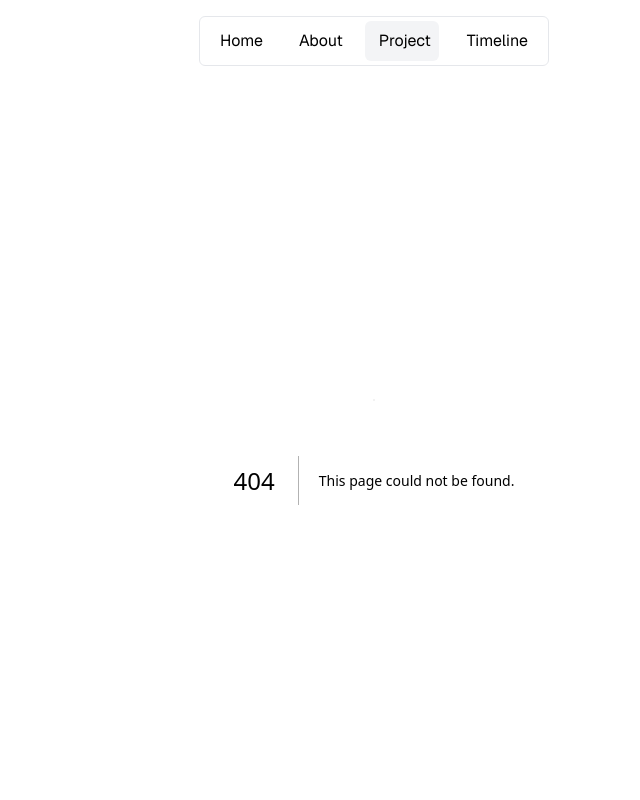
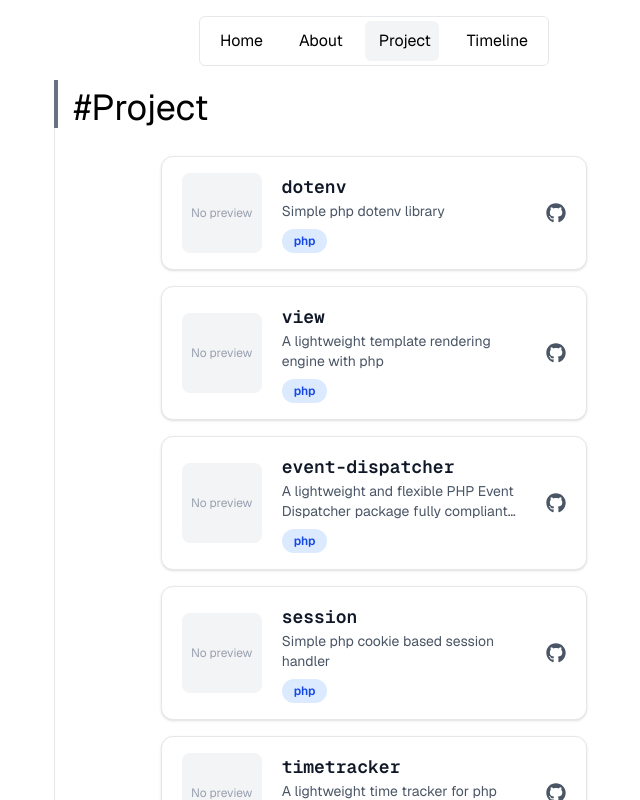
Before and after one commit to naingaunglwin-dev/personal__hub, a Next.js app: page /project in a window 1280 px wide. Before the commit this address had no page. Shown: the top 800 px of the page, without its empty margins (266-906 px from the left). Built offline with nearby package versions, Linux system fonts and the light colour scheme; a web font is replaced by a local one.

Commit message:
feat: add projects list page

```diff
--- /dev/null
+++ b/app/project/page.tsx
@@ -0,0 +1,105 @@
+'use client';
+
+import { ProjectProps } from "@/types/project";
+import { ProjectListItem } from "@/components/project-list-item";
+import { useEffect, useState } from "react";
+import Modal from "@/components/modal";
+import Badge from "@/components/ui/badge";
+import * as React from "react";
+import { Tech } from "@/types/tech";
+import { FaGithub } from "react-icons/fa";
+import { AnimatePresence } from "framer-motion";
+
+
+export default function Project() {
+
+  const projects: ProjectProps[] = [
+    { title: "dotenv", description: "Simple php dotenv library", tech: ["php"], link: "naingaunglwin-dev/dotenv" },
+    { title: "view", description: "A lightweight template rendering engine with php", tech: ["php"], link: "naingaunglwin-dev/view" },
+    { title: "event-dispatcher", description: "A lightweight and flexible PHP Event Dispatcher package fully compliant with PSR-14", tech: ["php"], link: "naingaunglwin-dev/event-dispatcher" },
+    { title: "session", description: "Simple php cookie based session handler", tech: ["php"], link: "naingaunglwin-dev/session" },
+    { title: "timetracker", description: "A lightweight time tracker for php", tech: ["php"], link: "naingaunglwin-dev/timetracker" },
+    { title: "novaframe", description: "A basic php framework [WIP]", tech: ["php"], image: "novaframe", link: "naingaunglwin-dev/novaframe" },
+    { title: "poll", description: "Simple polling system with Codeigniter & Tailwindcss", tech: ["codeigniter"], link: "naingaunglwin-dev/poll" },
+    { title: "job-portal", description: "Simple job portal with Codeigniter", tech: ["codeigniter"], link: "naingaunglwin-dev/job-portal" },
+    { title: "sorter", description: "A small javascript library, sorting alphabetically and numerically", tech: ["javascript"], link: "naingaunglwin-dev/sorter" },
+    { title: "numguesser", description: "Simple number guesser game with javascript", tech: ["javascript"], link: "naingaunglwin-dev/numguesser" },
+    { title: "abnews_app", description: "A clone app of hackernews with flutter", tech: ["flutter"], link: "naingaunglwin-dev/abnews_app" },
+    { title: "openbook", description: "Openbook is a simple online library application built with Laravel (API backend) and React (frontend)", tech: ["react", "laravel"], link: "naingaunglwin-dev/openbook" },
+  ];
+
+  const [active, setActive] = useState(null);
+  const [isModalOpen, setIsModalOpen] = useState(false); // State to manage modal visibility
+
+  const openModal = (project: ProjectProps) => {
+    setActive(project);
+    setIsModalOpen(true)
+  };
+  const closeModal = () => setIsModalOpen(false);
+
+  useEffect(() => {
+    if (isModalOpen) {
+      document.body.style.overflow = 'hidden'
+    } else {
+      document.body.style.overflow = ''
+    }
+  }, [isModalOpen])
+
+  return (
+    <section className="calc-min-h-screen md:calc-min-h-screen-md flex items-center relative overflow-hidden font-sans">
+      <span className="hidden lg:block absolute border-l border-gray-200 left-1/4 top-0 bottom-0"></span>
+      <div className="relative w-full pb-4">
+        <div className="w-full sm:w-11/12 lg:w-1/2 m-auto space-y-7">
+          <div className="lg:border-l-4 border-gray-500 ps-4 pt-2 text-4xl">#Project</div>
+          <div className="w-11/12 xl:w-2/3 m-auto">
+            <div className="space-y-4">
+              {projects.map((project) => (
+                <ProjectListItem
+                  key={project.title}
+                  project={project}
+                  onSelect={openModal}
+                />
+              ))}
+            </div>
+          </div>
+        </div>
+      </div>
+
+      <AnimatePresence>
+        { active && isModalOpen && (
+          <Modal onClose={closeModal}>
+            <>
+              <div className={`${active.image ? 'w-fit m-auto' : 'w-full'} h-48 rounded-lg bg-gray-100 flex-shrink-0 overflow-hidden my-5`} >
+                {active.image ? (
+                  <img
+                    src={`projects/${active.image}.png`}
+                    alt={active.title}
+                    className="w-fit h-full object-cover m-auto"
+                  />
+                ) : (
+                  <div className="w-full h-full flex items-center justify-center text-xs text-gray-400">
+                    No preview
+                  </div>
+                )}
+              </div>
+
+              <div className="text-xl font-bold text-center mb-3">{active.title}</div>
+              <div className="text-gray-500 text-sm">{active.description}</div>
+              <div className="mt-2 flex gap-2 flex-wrap">
+                {active.tech.map((tech: Tech) => (
+                  <Badge key={tech}>{tech}</Badge>
+                ))}
+              </div>
+              <div className="mt-6">
+                <a href={`https://github.com/${active.link}`} target="_blank" className="flex gap-2 justify-center items-center text-white bg-black pt-3 pb-2 rounded-lg">
+                  Github <FaGithub />
+                </a>
+              </div>
+            </>
+          </Modal>
+        )}
+      </AnimatePresence>
+
+    </section>
+  );
+}
--- /dev/null
+++ b/components/modal.tsx
@@ -0,0 +1,43 @@
+'use client'
+
+import { motion } from 'framer-motion'
+import { IoClose } from "react-icons/io5"
+
+interface ModalProps {
+  onClose: () => void
+  children: React.ReactNode
+}
+
+export default function Modal({ onClose, children }: ModalProps) {
+  return (
+    <div className="fixed inset-0 z-50 flex items-center justify-center">
+
+      <motion.div
+        className="absolute inset-0 bg-zinc-900/70 md:backdrop-blur-xs"
+        onClick={onClose}
+        aria-hidden="true"
+        initial={{ opacity: 0 }}
+        animate={{ opacity: 1 }}
+        exit={{ opacity: 0 }}
+      />
+
+      <motion.div
+        className="relative z-10 bg-white rounded-xl shadow-xl w-full max-w-lg p-6 m-4"
+        initial={{ opacity: 0, scale: 0.95, y: 20 }}
+        animate={{ opacity: 1, scale: 1, y: 0 }}
+        exit={{ opacity: 0, scale: 0.95, y: 10 }}
+        transition={{ duration: 0.25, ease: 'easeOut' }}
+      >
+        <button
+          onClick={onClose}
+          className="absolute top-2 right-2 text-gray-400 hover:text-gray-600 transition cursor-pointer"
+          aria-label="Close modal"
+        >
+          <IoClose className="w-7 h-7" />
+        </button>
+
+        {children}
+      </motion.div>
+    </div>
+  )
+}
--- /dev/null
+++ b/components/project-list-item.tsx
@@ -0,0 +1,70 @@
+import * as React from "react";
+import Badge from "@/components/ui/badge";
+import { ProjectProps } from "@/types/project";
+import { FaGithub } from "react-icons/fa";
+
+interface Props {
+  project: ProjectProps;
+  onSelect: (project: ProjectProps) => void;
+}
+
+export function ProjectListItem({ project, onSelect }: Props) {
+  return (
+    <div
+      onClick={() => onSelect(project)}
+      className="
+        group cursor-pointer
+        flex items-center gap-5
+        w-full min-h-28 h-fit
+        px-5 py-4
+        rounded-xl
+        border border-gray-200
+        bg-white
+        hover:bg-gray-50
+        shadow-sm
+      "
+    >
+      <div className="w-20 h-20 rounded-lg bg-gray-100 flex-shrink-0 overflow-hidden">
+        {project.image ? (
+          <img
+            src={`projects/${project.image}.png`}
+            alt={project.title}
+            className="w-full h-full object-cover"
+          />
+        ) : (
+          <div className="w-full h-full flex items-center justify-center text-xs text-gray-400">
+            No preview
+          </div>
+        )}
+      </div>
+
+      <div className="flex-1 min-w-0">
+        <h3 className="font-mono font-semibold text-lg text-gray-900 truncate">
+          {project.title}
+        </h3>
+        <p className="text-sm text-gray-600 line-clamp-2">
+          {project.description}
+        </p>
+
+        <div className="mt-2 flex gap-2 flex-wrap">
+          {project.tech.map((tech) => (
+            <Badge key={tech}>{tech}</Badge>
+          ))}
+        </div>
+      </div>
+
+      <div
+        className="flex items-center gap-3"
+        onClick={(e) => e.stopPropagation()}
+      >
+        <a
+          href={`https://github.com/${project.link}`}
+          target="_blank"
+          className="text-sm text-gray-600 hover:text-black"
+        >
+          <FaGithub className="w-5 h-5"/>
+        </a>
+      </div>
+    </div>
+  );
+}
--- /dev/null
+++ b/components/ui/badge.tsx
@@ -0,0 +1,9 @@
+import * as React from "react";
+
+export default function Badge({className, children}: React.ComponentProps<'span'>) {
+  return (
+    <span className={`bg-blue-100 text-blue-700 text-xs font-semibold px-3 py-1 rounded-full ${className}`}>
+      {children}
+    </span>
+  );
+}
--- /dev/null
+++ b/types/project.ts
@@ -0,0 +1,9 @@
+import { Tech } from "./tech";
+
+export interface ProjectProps {
+  title: string;
+  description: string;
+  tech: Tech[],
+  link: string;
+  image?: string;
+}
--- /dev/null
+++ b/types/tech.ts
@@ -0,0 +1 @@
+export type Tech = "php" | "javascript" | "codeigniter" | "laravel" | "flutter" | "react";
```
